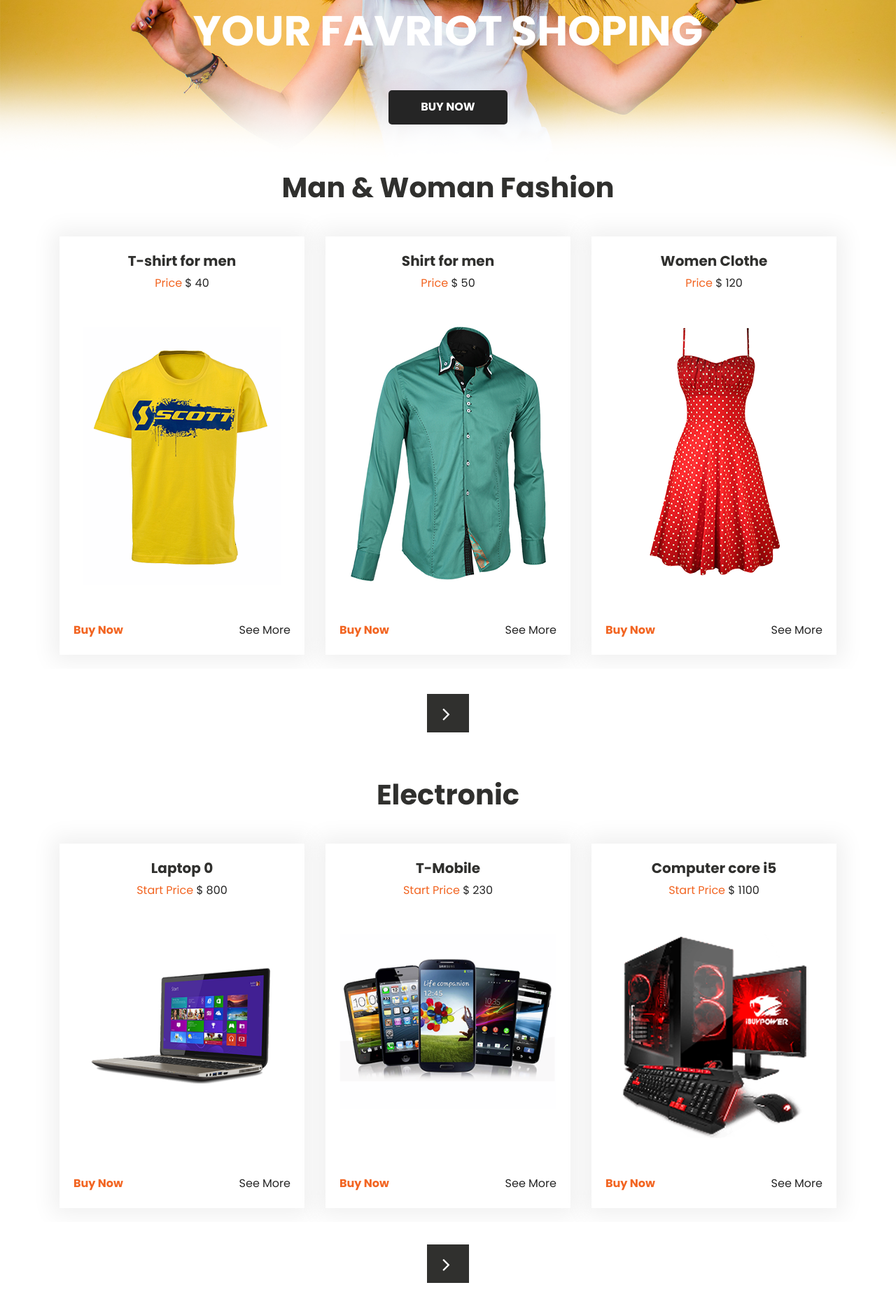
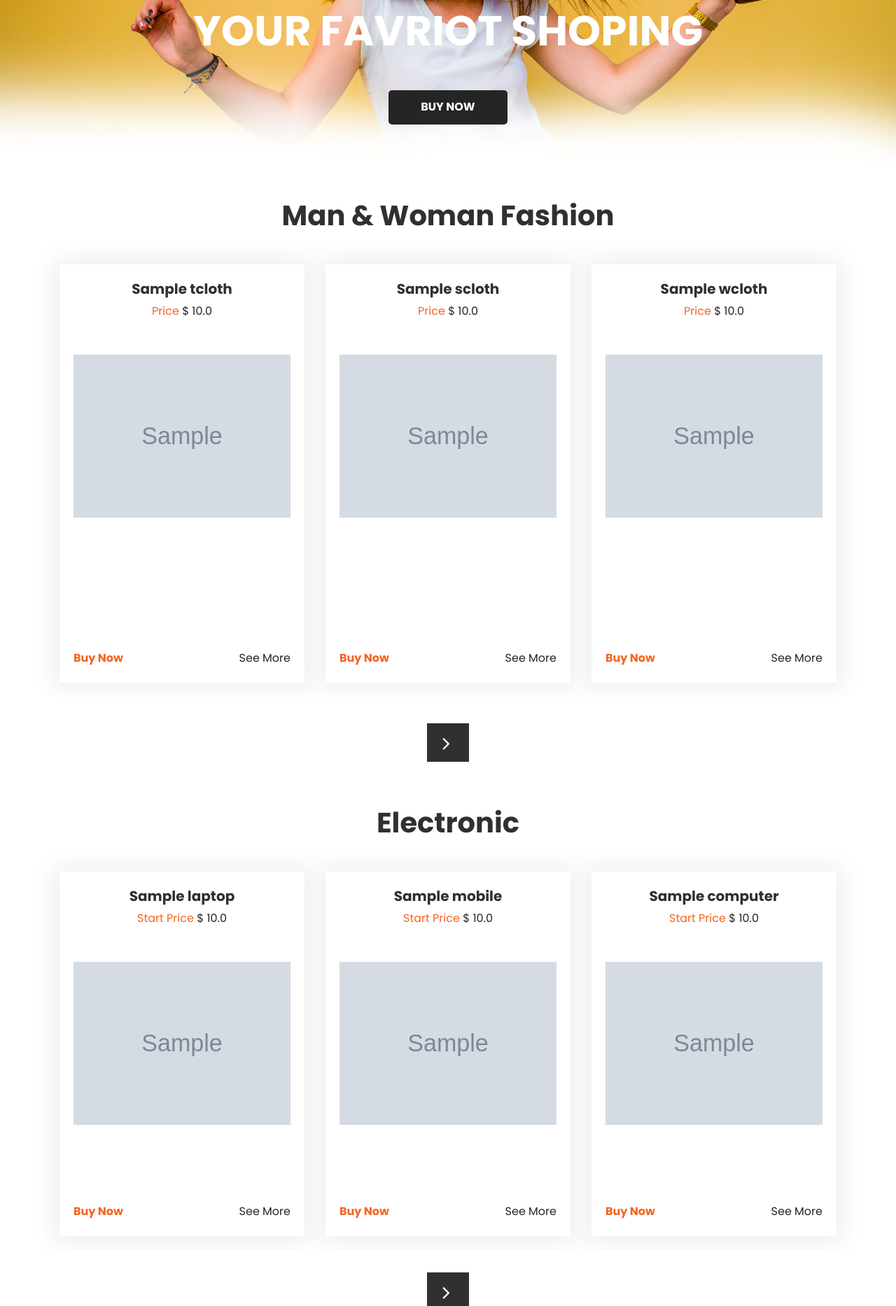
Before and after one commit to Arif-Uz-Zaman/Eutropia-IT-Task2-Basic-ecommerce-website, a Django app: page / in a window 1280 px wide. Shown: the part 381-2248 px from the top of the page at 70% size. Run offline with Django 3.2, Linux system fonts and the light colour scheme; tables that the repository leaves empty hold one stand-in row (values such as "Sample post"); grey boxes marked "Sample" are stand-in pictures; some libraries are stand-ins or nearby versions.

Commit message:
Final commit

```diff
--- a/home/static/css/style.css
+++ b/home/static/css/style.css
@@ -64,7 +64,9 @@ h6 {
 h1 {
     font-size: 24px
 }
-
+.h24{
+    margin-top: 40px;
+}
 h2 {
     font-size: 22px
 }
@@ -214,7 +216,7 @@ button {
 .banner_bg_main {
     width: 100%;
     float: left;
-    background-image: url(All_images/All_images/banner-bg.png);
+    background-image: url(/All_images/All_images/banner-bg.png);
     height: auto;
     background-size: 100%;
     background-repeat: no-repeat;
@@ -723,7 +725,7 @@ a:hover {
 .jewellery_section {
     width: 100%;
     float: left;
-    padding-bottom: 50px;
+
 }
 
 .jewellery_img {
@@ -767,7 +769,8 @@ a:hover {
 .loader_main {
     width: 100%;
     text-align: center;
-    margin-top: 140px;
+    margin-top: 150px;
+    margin-bottom: 30px;
 }
 
 .loader {
--- a/home/templates/components/Electronic.html
+++ b/home/templates/components/Electronic.html
@@ -3,6 +3,8 @@
 <div class="fashion_section">
     <div id="electronic_main_slider" class="carousel slide" data-ride="carousel">
       <div class="carousel-inner">
+      {% for lap1,mob1,com1 in electronics %}
+        {% if forloop.counter0 == 0 %}
         <div class="carousel-item active">
           <div class="container">
             <h1 class="fashion_taital">Electronic</h1>
@@ -10,12 +12,12 @@
               <div class="row">
                 <div class="col-lg-4 col-sm-4">
                   <div class="box_main">
-                    <h4 class="shirt_text">Laptop 0</h4>
+                    <h4 class="shirt_text">{{lap1.name}}</h4>
                     <p class="price_text">
-                      Start Price <span style="color: #262626">$ 800</span>
+                      Start Price <span style="color: #262626">$ {{lap1.price}}</span>
                     </p>
                     <div class="electronic_img">
-                      <img src="All_images/All_images/laptop-img.png" />
+                      <img src="{{ lap1.image.url }}" />
                     </div>
                     <div class="btn_main">
                       <div class="buy_bt"><a href="#">Buy Now</a></div>
@@ -25,12 +27,12 @@
                 </div>
                 <div class="col-lg-4 col-sm-4">
                   <div class="box_main">
-                    <h4 class="shirt_text">T-Mobile</h4>
+                    <h4 class="shirt_text">{{mob1.name}}</h4>
                     <p class="price_text">
-                      Start Price <span style="color: #262626">$ 230</span>
+                      Start Price <span style="color: #262626">$ {{mob1.price}}</span>
                     </p>
                     <div class="electronic_img">
-                      <img src="All_images/All_images/mobile-img.png" />
+                      <img src="{{ mob1.image.url }}" />
                     </div>
                     <div class="btn_main">
                       <div class="buy_bt"><a href="#">Buy Now</a></div>
@@ -40,12 +42,12 @@
                 </div>
                 <div class="col-lg-4 col-sm-4">
                   <div class="box_main">
-                    <h4 class="shirt_text">Computer core i5</h4>
+                    <h4 class="shirt_text">{{com1.name}}</h4>
                     <p class="price_text">
-                      Start Price <span style="color: #262626">$ 1100</span>
+                      Start Price <span style="color: #262626">$ {{com1.price}}</span>
                     </p>
                     <div class="electronic_img">
-                      <img src="All_images/All_images/computer-img.png" />
+                      <img src="{{ com1.image.url }}" />
                     </div>
                     <div class="btn_main">
                       <div class="buy_bt"><a href="#">Buy Now</a></div>
@@ -56,8 +58,13 @@
               </div>
             </div>
           </div>
+          {% endif %}
+        {% endfor %}
         </div>
-      {% for lap,mob,com in electronics %}
+      {% for lap,mob,com in electronics1 %}
+        {% if forloop.first %}
+
+        {% else %}
         <div class="carousel-item">
           <div class="container">
             <h1 class="fashion_taital">Electronic</h1>
@@ -113,6 +120,7 @@
             </div>
           </div>
         </div>
+        {% endif %}
       {% endfor %}
       </div>
       <a
--- a/home/templates/components/Fashion.html
+++ b/home/templates/components/Fashion.html
@@ -1,21 +1,23 @@
 {% load static %}
 <div class="fashion_section">
     <div id="main_slider" class="carousel slide" data-ride="carousel">
+
       <div class="carousel-inner">
-
+      {% for cloth,cloth1,cloth3 in zipped %}
+        {% if forloop.counter0 == 0 %}
         <div class="carousel-item active">
           <div class="container">
-            <h1 class="fashion_taital">Man & Woman Fashion</h1>
+            <h1 class="fashion_taital h24">Man & Woman Fashion</h1>
             <div class="fashion_section_2">
               <div class="row">
                 <div class="col-lg-4 col-sm-4">
                   <div class="box_main">
-                    <h4 class="shirt_text">T-shirt for men</h4>
+                    <h4 class="shirt_text">{{cloth.name}}</h4>
                     <p class="price_text">
-                      Price <span style="color: #262626">$ 40</span>
+                      Price <span style="color: #262626">$ {{cloth.price}}</span>
                     </p>
                     <div class="tshirt_img">
-                      <img src="All_images/All_images/T.png" />
+                      <img src="{{ cloth.image.url }}" />
                     </div>
                     <div class="btn_main">
                       <div class="buy_bt"><a href="#">Buy Now</a></div>
@@ -25,68 +27,11 @@
                 </div>
                 <div class="col-lg-4 col-sm-4">
                   <div class="box_main">
-                    <h4 class="shirt_text">Shirt for men</h4>
+                    <h4 class="shirt_text">{{cloth1.name}}</h4>
                     <p class="price_text">
-                      Price <span style="color: #262626">$ 50</span>
+                      Price <span style="color: #262626">$ {{cloth1.price}}</span>
                     </p>
                     <div class="tshirt_img">
-                      <img src="All_images/All_images/dress-shirt-img.png" />
-                    </div>
-                    <div class="btn_main">
-                      <div class="buy_bt"><a href="#">Buy Now</a></div>
-                      <div class="seemore_bt"><a href="#">See More</a></div>
-                    </div>
-                  </div>
-                </div>
-                <div class="col-lg-4 col-sm-4">
-                  <div class="box_main">
-                    <h4 class="shirt_text">Women Clothe</h4>
-                    <p class="price_text">
-                      Price <span style="color: #262626">$ 120</span>
-                    </p>
-                    <div class="tshirt_img">
-                      <img src="All_images/All_images/women-clothes-img.png" />
-                    </div>
-                    <div class="btn_main">
-                      <div class="buy_bt"><a href="#">Buy Now</a></div>
-                      <div class="seemore_bt"><a href="#">See More</a></div>
-                    </div>
-                  </div>
-                </div>
-              </div>
-            </div>
-          </div>
-        </div>
-
-       {% for cloth,cloth1,cloth3 in zipped %}
-        <div class="carousel-item">
-          <div class="container">
-            <h1 class="fashion_taital">Man & Woman Fashion</h1>
-            <div class="fashion_section_2">
-              <div class="row">
-                <div class="col-lg-4 col-sm-4">
-                  <div class="box_main">
-                    <h4 class="shirt_text">{{cloth.name}}</h4>
-                    <p class="price_text">
-                      Start Price <span style="color: #262626">$ {{cloth.price}}</span>
-                    </p>
-                    <div class="electronic_img">
-                       <img src="{{ cloth.image.url }}" />
-                    </div>
-                    <div class="btn_main">
-                      <div class="buy_bt"><a href="#">Buy Now</a></div>
-                      <div class="seemore_bt"><a href="#">See More</a></div>
-                    </div>
-                  </div>
-                </div>
-
-                <div class="col-lg-4 col-sm-4">
-                  <div class="box_main">
-                    <h4 class="shirt_text">{{cloth1.name}}</h4>
-                    <p class="price_text">
-                      Start Price <span style="color: #262626">$ {{cloth1.price}}</span>
-                    </p>
-                    <div class="electronic_img">
                       <img src="{{ cloth1.image.url }}" />
                     </div>
                     <div class="btn_main">
@@ -99,9 +44,9 @@
                   <div class="box_main">
                     <h4 class="shirt_text">{{cloth3.name}}</h4>
                     <p class="price_text">
-                      Start Price <span style="color: #262626">$ {{cloth3.price}}</span>
+                      Price <span style="color: #262626">$ {{cloth3.price}}</span>
                     </p>
-                    <div class="electronic_img">
+                    <div class="tshirt_img">
                       <img src="{{ cloth3.image.url }}" />
                     </div>
                     <div class="btn_main">
@@ -113,7 +58,72 @@
               </div>
             </div>
           </div>
+
+
+        {% endif %}
+        {% endfor %}
+      </div>
+
+       {% for cloth4,cloth5,cloth6 in zipped1 %}
+        {% if forloop.first %}
+
+        {% else %}
+        <div class="carousel-item">
+          <div class="container">
+            <h1 class="fashion_taital h24">Man & Woman Fashion</h1>
+            <div class="fashion_section_2">
+              <div class="row">
+                <div class="col-lg-4 col-sm-4">
+                  <div class="box_main">
+                    <h4 class="shirt_text">{{cloth4.name}}</h4>
+                    <p class="price_text">
+                      Start Price <span style="color: #262626">$ {{cloth4.price}}</span>
+                    </p>
+                    <div class="electronic_img">
+                       <img src="{{ cloth4.image.url }}" />
+                    </div>
+                    <div class="btn_main">
+                      <div class="buy_bt"><a href="#">Buy Now</a></div>
+                      <div class="seemore_bt"><a href="#">See More</a></div>
+                    </div>
+                  </div>
+                </div>
+
+                <div class="col-lg-4 col-sm-4">
+                  <div class="box_main">
+                    <h4 class="shirt_text">{{cloth5.name}}</h4>
+                    <p class="price_text">
+                      Start Price <span style="color: #262626">$ {{cloth5.price}}</span>
+                    </p>
+                    <div class="electronic_img">
+                      <img src="{{ cloth5.image.url }}" />
+                    </div>
+                    <div class="btn_main">
+                      <div class="buy_bt"><a href="#">Buy Now</a></div>
+                      <div class="seemore_bt"><a href="#">See More</a></div>
+                    </div>
+                  </div>
+                </div>
+                <div class="col-lg-4 col-sm-4">
+                  <div class="box_main">
+                    <h4 class="shirt_text">{{cloth6.name}}</h4>
+                    <p class="price_text">
+                      Start Price <span style="color: #262626">$ {{cloth6.price}}</span>
+                    </p>
+                    <div class="electronic_img">
+                      <img src="{{ cloth6.image.url }}" />
+                    </div>
+                    <div class="btn_main">
+                      <div class="buy_bt"><a href="#">Buy Now</a></div>
+                      <div class="seemore_bt"><a href="#">See More</a></div>
+                    </div>
+                  </div>
+                </div>
+              </div>
+            </div>
+          </div>
         </div>
+        {% endif %}
         {% endfor %}
       </div>
       <a
--- a/home/templates/index.html
+++ b/home/templates/index.html
@@ -15,6 +15,8 @@
 <div class="jewellery_section">
   <div id="jewellery_main_slider" class="carousel slide" data-ride="carousel">
     <div class="carousel-inner">
+    {% for jum,nek,kan in Jewellery %}
+      {% if forloop.counter0 == 0 %}
       <div class="carousel-item active">
         <div class="container">
           <h1 class="fashion_taital">Jewellery Accessories</h1>
@@ -68,8 +70,13 @@
             </div>
           </div>
         </div>
+        {% endif %}
+      {% endfor %}
       </div>
-      {% for jum,nek,kan in Jewellery %}
+    {% for jum,nek,kan in Jewellery1 %}
+      {% if forloop.first %}
+
+      {% else %}
       <div class="carousel-item">
         <div class="container">
           <h1 class="fashion_taital">Jewellery Accessories</h1>
@@ -124,8 +131,8 @@
           </div>
         </div>
       </div>
-      {% endfor %}
-
+      {% endif %}
+    {% endfor %}
     <a
       class="carousel-control-prev"
       href="#jewellery_main_slider"
--- a/home/views.py
+++ b/home/views.py
@@ -20,13 +20,19 @@ def index(request):
     wcloths =WCloths.objects.all()
     scloths =SCloths.objects.all()
     zipped = zip_longest(tcloths, scloths,wcloths)
+    zipped1 = zip_longest(tcloths, scloths,wcloths)
     electronics=zip_longest(laptop,mobile,computer)
+    electronics1=zip_longest(laptop,mobile,computer)
     Jewellery =zip_longest(jumka,Necklace,kangan)
+    Jewellery1 =zip_longest(jumka,Necklace,kangan)
 
     context = {
         "zipped":zipped,
+        "zipped1":zipped1,
         "electronics":electronics,
-        "Jewellery":Jewellery
+        "electronics1":electronics1,
+        "Jewellery":Jewellery,
+        "Jewellery1":Jewellery1
 
     }
     return render(request, 'index.html', context=context)
```
Also changed, not shown: All_images/All_images/images_3_oveo9yY.jfif (added).
